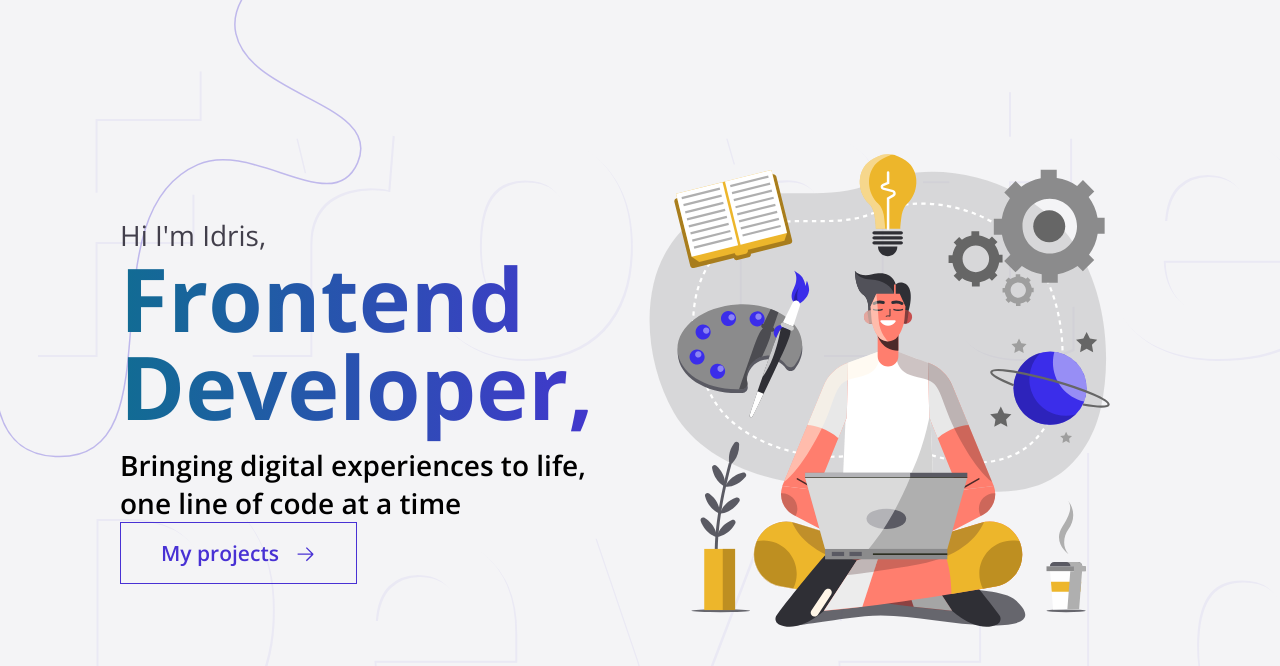
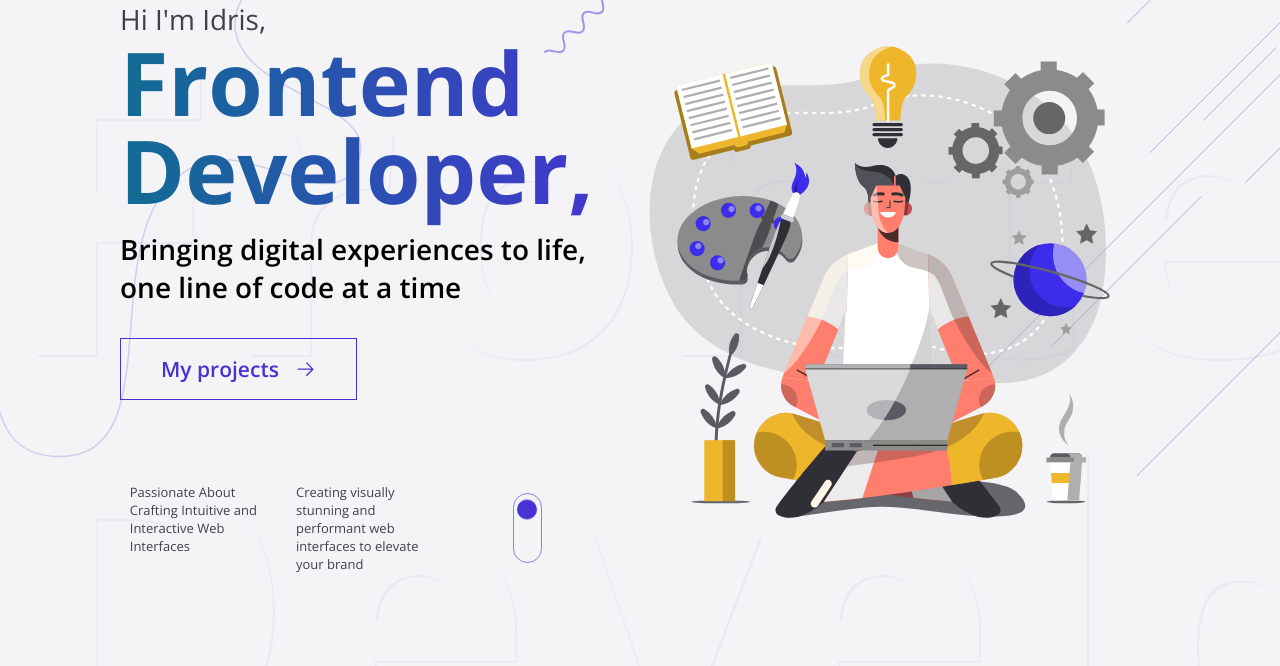
Before and after one commit to idrisaltamimi/portfolio-v4, a React (Vite) app: page / in a window 1280 px wide. Shown: the top 666 px of the page. Built offline with nearby package versions, Linux system fonts and the light colour scheme.

Commit message:
finish home section

```diff
--- a/src/layout/Home/Home.scss
+++ b/src/layout/Home/Home.scss
@@ -1,18 +1,19 @@
-.home {
+.home--wrapper {
   position: relative;
-  overflow-x: hidden;
 
   display: flex;
   flex-direction: column-reverse;
   align-items: center;
   justify-content: center;
 
-  @media (min-width: 769px) {
+  @media (min-width: 1125px) {
     flex-direction: row;
   }
 }
 
+// description container
 .home--desc {
+  height: 100%;
   display: flex;
   flex-direction: column;
   align-items: center;
@@ -33,8 +34,10 @@
   h1 {
     font-size: var(--fs-extra-large);
     line-height: 1;
-    font-weight: 700;
     padding-bottom: 1rem;
+    @media (min-width: 1025px) {
+      font-weight: 800;
+    }
   }
 
   h2 {
@@ -50,8 +53,9 @@
   }
 
   .hero--action-btn {
+    padding: 1rem 2.5rem;
+    margin: 1.5em 0 3.5em;
     text-decoration: none;
-    padding: 1rem 2.5rem;
     font-size: var(--fs-md);
     font-weight: 600;
 
@@ -59,8 +63,36 @@
     align-items: center;
     gap: 1rem;
   }
+
+  .hero--about {
+    margin-top: auto;
+    width: 100%;
+    display: grid;
+    align-items: center;
+    justify-content: center;
+    grid-template-rows: repeat(3, 1fr);
+    gap: 1rem;
+
+    p {
+      align-self: start;
+      max-width: 250px;
+      font-size: var(--fs-sm);
+      color: var(--gray);
+      padding: 0.75em;
+    }
+
+    a {
+      justify-self: center;
+    }
+
+    @media (min-width: 426px) {
+      grid-template-columns: repeat(3, 1fr);
+      grid-template-rows: 1fr;
+    }
+  }
 }
 
+// image container
 .hero--img-wrapper {
   max-width: 800px;
   width: 100%;
@@ -73,12 +105,13 @@
 
 // patterns and decorations //
 .home--overlay-text {
-  inset: 0;
-  width: 100%;
+  top: 50%;
+  left: 0;
+  transform: translateY(-50%);
   position: absolute;
   font-size: 25rem;
   z-index: -1;
-  font-weight: 700;
+  font-weight: 800;
   line-height: 1;
   color: white;
 
@@ -96,10 +129,43 @@
 
   path {
     stroke: var(--accent);
-    opacity: 0.3;
+    opacity: 0.2;
   }
 
   @media (min-width: 769px) {
     display: block;
   }
 }
+
+.hero--title-wrapper {
+  position: relative;
+
+  .hero--pattern2 {
+    position: absolute;
+    bottom: 100%;
+    right: 0;
+
+    @media (min-width: 769px) {
+      transform: scale(2);
+    }
+    path {
+      stroke: var(--accent);
+      stroke-width: 1;
+    }
+  }
+}
+
+.hero--pattern3 {
+  position: absolute;
+  right: 0;
+  top: 0;
+  opacity: 0.5;
+  z-index: -1;
+  path {
+    stroke-width: 0.5;
+    stroke: var(--accent);
+  }
+  @media (min-width: 426px) {
+    transform: scale(1.5);
+  }
+}
--- a/src/layout/Home/Home.tsx
+++ b/src/layout/Home/Home.tsx
@@ -6,10 +6,14 @@ import "./Home.scss"
 export default function Home() {
   return (
     <>
-      <Section className="home">
+      <Section className="home" id="home">
+        <div className="section--wrapper home--wrapper">
           <div className="home--desc">
             <span className="home--overline">Hi I'm Idris,</span>
-          <h1 className="home--title colorful">Frontend Developer,</h1>
+            <div className="colorful hero--title-wrapper">
+              <h1>Frontend Developer,</h1>
+              {pattern2Svg}
+            </div>
             <h2>
               Bringing digital experiences to life,
               <br /> one line of code at a time
@@ -22,21 +26,38 @@ export default function Home() {
             >
               My projects <VscArrowRight />
             </a>
+
+            <div className="hero--about">
+              <p>
+                Passionate About Crafting Intuitive and Interactive Web
+                Interfaces
+              </p>
+              <p>
+                Creating visually stunning and performant web interfaces to
+                elevate your brand
+              </p>
+              <a
+                href="#portfolio"
+                aria-label="navigate to the next section"
+                className="scroll-btn"
+              />
+            </div>
           </div>
 
           <div className="hero--img-wrapper">
             <img src={hero} width={800} height={800} alt="" />
           </div>
-      </Section>
+        </div>
         <div className="home--overlay-text">
           Frontend <br /> Developer
         </div>
         {pattern1Svg}
+        {pattern3Svg}
+      </Section>
     </>
   )
 }
 
-// Image by <a href="https://www.freepik.com/free-vector/flat-design-illustration-customer-support_12982910.htm#query=illustrations&position=32&from_view=keyword&track=sph">Freepik</a>
 {
   /* <a href="https://www.freepik.com/free-vector/flat-creativity-concept-illustration_14620625.htm#query=illustrations&position=10&from_view=keyword&track=sph#position=10&query=illustrations">Image by pikisuperstar</a> on Freepik */
 }
@@ -57,3 +78,76 @@ const pattern1Svg = (
     />
   </svg>
 )
+
+const pattern2Svg = (
+  <svg
+    width="41"
+    height="33"
+    viewBox="0 0 41 33"
+    fill="none"
+    xmlns="http://www.w3.org/2000/svg"
+    className="hero--pattern2"
+  >
+    <path
+      opacity="0.49"
+      d="M1.77979 31.73C4.19979 29.31 8.43977 33.55 10.8598 31.13C13.2798 28.71 9.03978 24.47 11.4598 22.05C13.8798 19.63 18.1198 23.87 20.5398 21.45C22.9598 19.03 18.7198 14.79 21.1298 12.37C23.5498 9.95 27.7898 14.19 30.2098 11.77C32.6298 9.35003 28.3898 5.11 30.8098 2.68C33.2298 0.260001 37.4698 4.50003 39.8998 2.08003"
+      stroke="white"
+      strokeWidth="1"
+      strokeMiterlimit="10"
+      strokeLinecap="round"
+      strokeLinejoin="round"
+    />
+  </svg>
+)
+
+const pattern3Svg = (
+  <svg
+    width="272"
+    height="381"
+    viewBox="0 0 272 381"
+    fill="none"
+    xmlns="http://www.w3.org/2000/svg"
+    className="hero--pattern3"
+  >
+    <path
+      d="M265.711 74.345L1 339.056"
+      stroke="#4D4D4D"
+      strokeMiterlimit="10"
+    />
+    <path
+      d="M202.686 1L124.76 78.9259"
+      stroke="#4D4D4D"
+      strokeMiterlimit="10"
+    />
+    <path
+      d="M271.45 240.516L131.354 380.612"
+      stroke="#4D4D4D"
+      strokeMiterlimit="10"
+    />
+    <path
+      d="M174.043 194.657L73.7666 294.933"
+      stroke="#4D4D4D"
+      strokeMiterlimit="10"
+    />
+    <path
+      d="M268.661 36.6487L140 165.31"
+      stroke="#4D4D4D"
+      strokeMiterlimit="10"
+    />
+    <path
+      d="M238.028 1L200.152 38.8752"
+      stroke="#4D4D4D"
+      strokeMiterlimit="10"
+    />
+    <path
+      d="M271.45 117.415L203.358 185.507"
+      stroke="#4D4D4D"
+      strokeMiterlimit="10"
+    />
+    <path
+      d="M224.106 95.1253L175.368 143.864"
+      stroke="#4D4D4D"
+      strokeMiterlimit="10"
+    />
+  </svg>
+)
```
Lines whose indentation alone changed are shown as unchanged.
